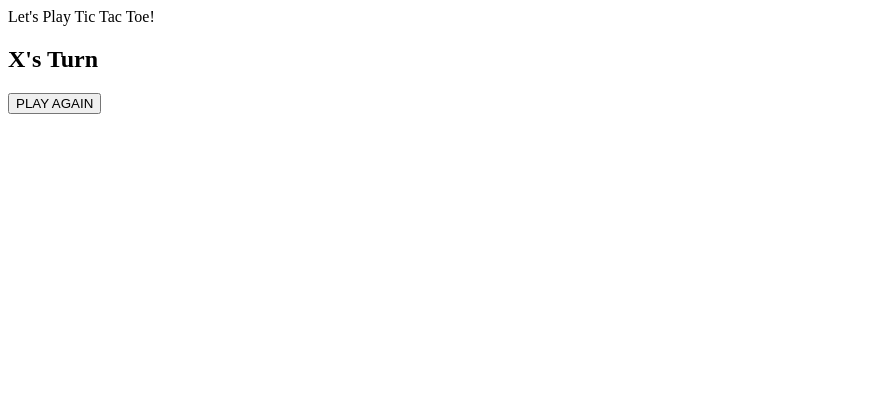
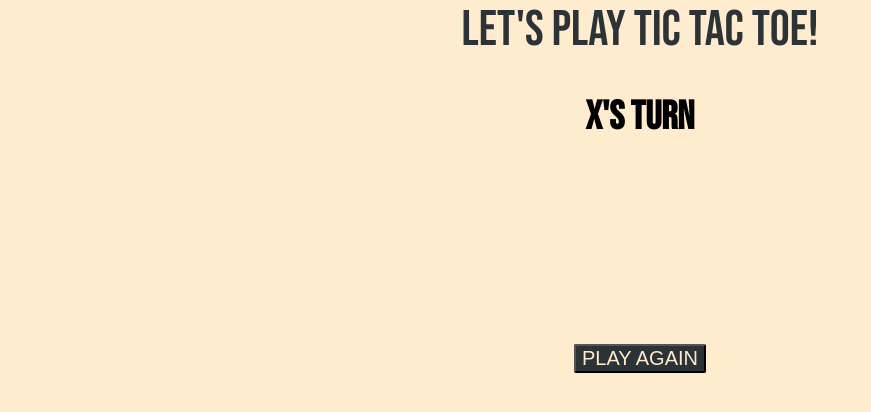
Before and after one commit to ariellepollock/tic-tac-toe, a plain HTML site: page index.html in a window 1280 px wide. Shown: the whole page, without its empty margins (0-871 px from the left). Drawn offline with Linux system fonts and the light colour scheme.

Commit message:
Add css styling to button, board and markers.

```diff
--- a/css/main.css
+++ b/css/main.css
@@ -13,11 +13,38 @@ body {
 }
 
 header {
-    font-size: 25px;
+    font-size: 50px;
     color: #2b3336;
 }
 
 h2 {
-    font-size: 15px;
+    font-size: 40px;
     color: black;
 }
+
+#markers {
+    display: grid;
+    grid-template-columns: repeat(3, 50px);
+    gap: 10px;
+}
+
+#board {
+    display: grid;
+    grid-template-columns: repeat(3, 50px);
+    grid-template-rows: repeat(3, 50px);
+    gap: 10px;
+}
+
+button {
+    color: blanchedalmond;
+    background-color: #2b3336;
+    border-radius: 2px;
+    font-size: 20px;
+    margin: auto;
+}
+
+button:hover {
+    color: #2b3336;
+    background-color: blanchedalmond;
+    border: 8px #2b3336;
+}
--- a/index.html
+++ b/index.html
@@ -6,6 +6,8 @@
     <link rel="preconnect" href="https://fonts.googleapis.com">
     <link rel="preconnect" href="https://fonts.gstatic.com" crossorigin>
     <link href="https://fonts.googleapis.com/css2?family=Bebas+Neue&family=Poiret+One&family=Titillium+Web:ital,wght@1,700&display=swap" rel="stylesheet">
+    <link rel="stylesheet" href="css/main.css">
+    <script defer src="js/main.js"></script>
     <title>Tic Tac Toe</title>
 </head>
 <body>
```
